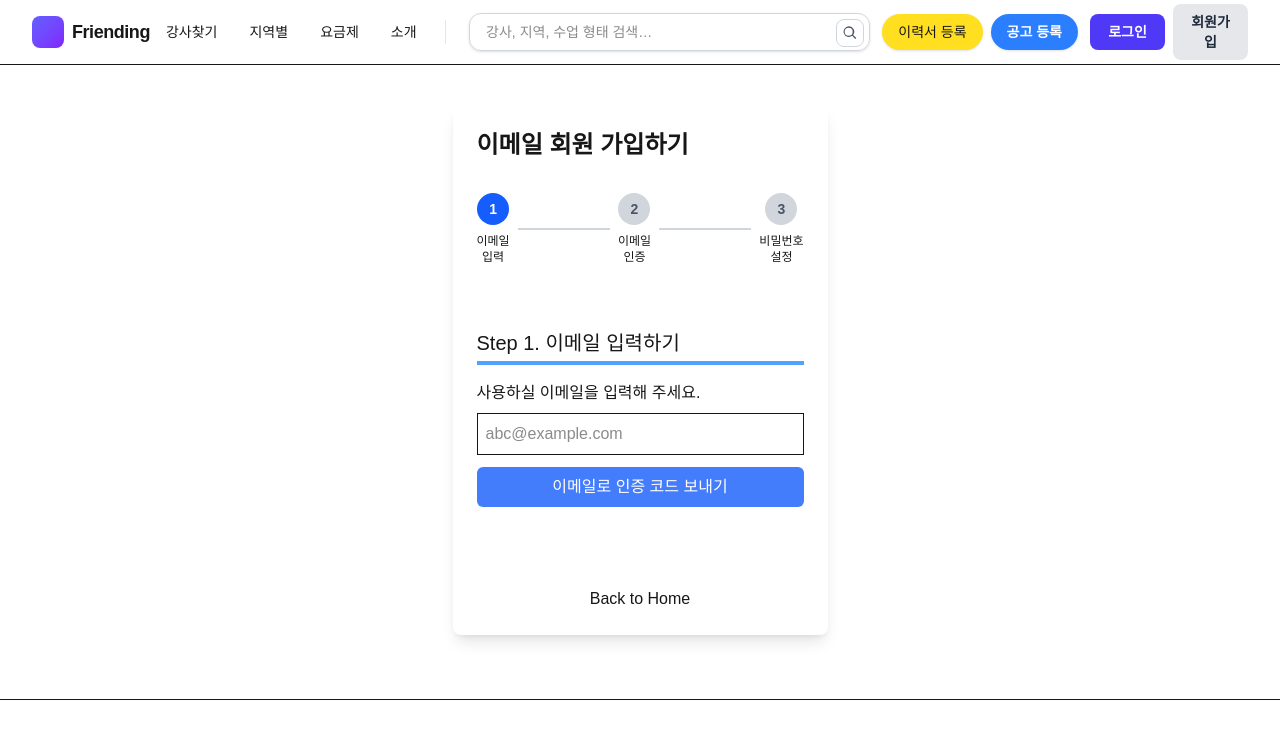
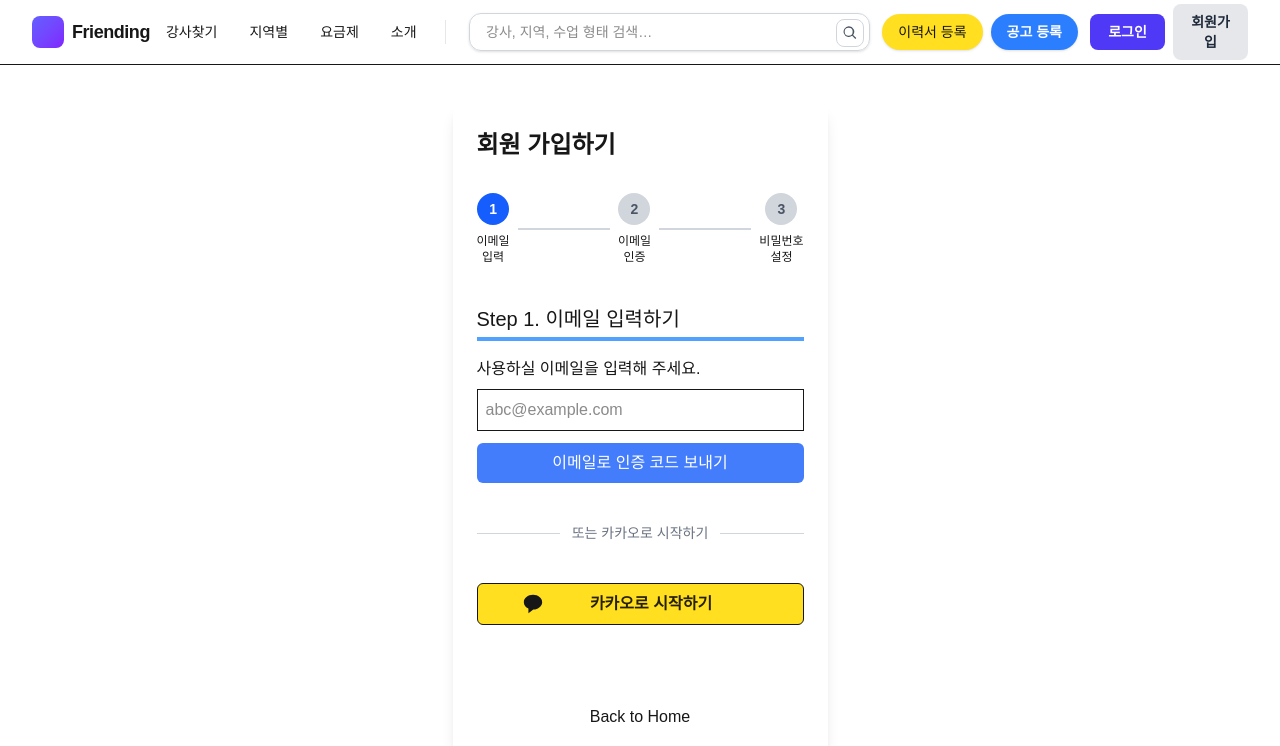
Before and after one commit to 82orez/native-platform, a Next.js app: page /users/sign-up in a window 1280 px wide. Shown: the top 746 px of the page. Built offline with nearby package versions, Linux system fonts and the light colour scheme; no server answers.

Commit message:
sign up-1

```diff
--- a/src/app/users/sign-up/page.tsx
+++ b/src/app/users/sign-up/page.tsx
@@ -8,6 +8,8 @@ import Link from "next/link";
 import { GoEye } from "react-icons/go";
 import { AiOutlineLoading3Quarters } from "react-icons/ai";
 import { PiEyeClosed } from "react-icons/pi";
+import { BiSolidMessageRounded } from "react-icons/bi";
+import { signIn } from "next-auth/react";
 
 export default function SignUp() {
   const router = useRouter();
@@ -109,12 +111,18 @@ export default function SignUp() {
     },
   });
 
+  const [isKakaoLoading, setIsKakaoLoading] = useState(false);
+  const handleClickKakao = async () => {
+    setIsKakaoLoading(true);
+    await signIn("kakao", { callbackUrl: "/" });
+  };
+
   return (
     <div className="mx-auto mt-10 w-full max-w-[375px] rounded-lg bg-white p-6 shadow-lg">
-      <h1 className="mb-8 text-2xl font-semibold">이메일 회원 가입하기</h1>
+      <h1 className="mb-8 text-2xl font-semibold">회원 가입하기</h1>
 
       {/*단계별 진행 바 (Progress Indicator)*/}
-      <div className="mb-16">
+      <div className="mb-10">
         <div className="flex items-center justify-between">
           {/* Step 1 */}
           <div className="flex flex-col items-center">
@@ -296,11 +304,30 @@ export default function SignUp() {
       {/*{message.startsWith("Error") && <p className={"mt-2 text-red-500"}>{message}</p>}*/}
       {/*{message && <p className={`mt-2 ${message.startsWith("Error") ? "text-red-500" : "text-green-500"}`}>{message}</p>}*/}
 
+      <div className="my-10 flex items-center">
+        <hr className="flex-grow border-t border-gray-300" />
+        <span className="px-3 text-sm text-gray-500">또는 카카오로 시작하기</span>
+        <hr className="flex-grow border-t border-gray-300" />
+      </div>
+
+      <div className="">
+        <button
+          type="button"
+          onClick={handleClickKakao}
+          disabled={isKakaoLoading}
+          className="flex w-full items-center rounded-md border bg-yellow-300 px-10 py-2 text-center font-semibold hover:bg-yellow-400 disabled:opacity-50 md:px-11">
+          {isKakaoLoading ? <AiOutlineLoading3Quarters className={"animate-spin"} /> : <BiSolidMessageRounded size={22} />}
+          <div className={"grow"} style={{ color: "rgba(0, 0, 0, 0.85)" }}>
+            카카오로 시작하기
+          </div>
+        </button>
+      </div>
+
       <div
         className={clsx("mt-20 flex justify-center hover:underline", {
           "pointer-events-none": sendVerification.isPending || validateCode.isPending || registerUser.isPending,
         })}>
-        <Link href={"/public"}>Back to Home</Link>
+        <Link href={"/"}>Back to Home</Link>
       </div>
     </div>
   );
```
